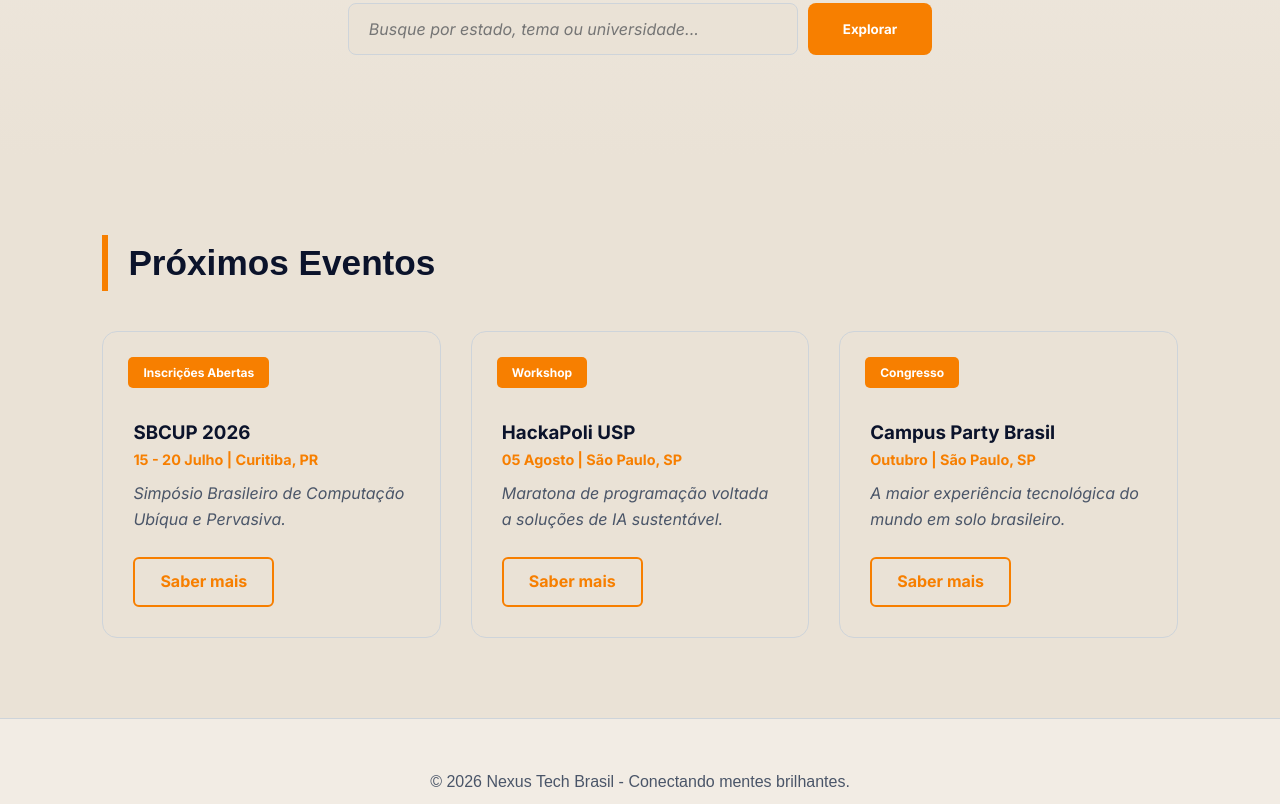
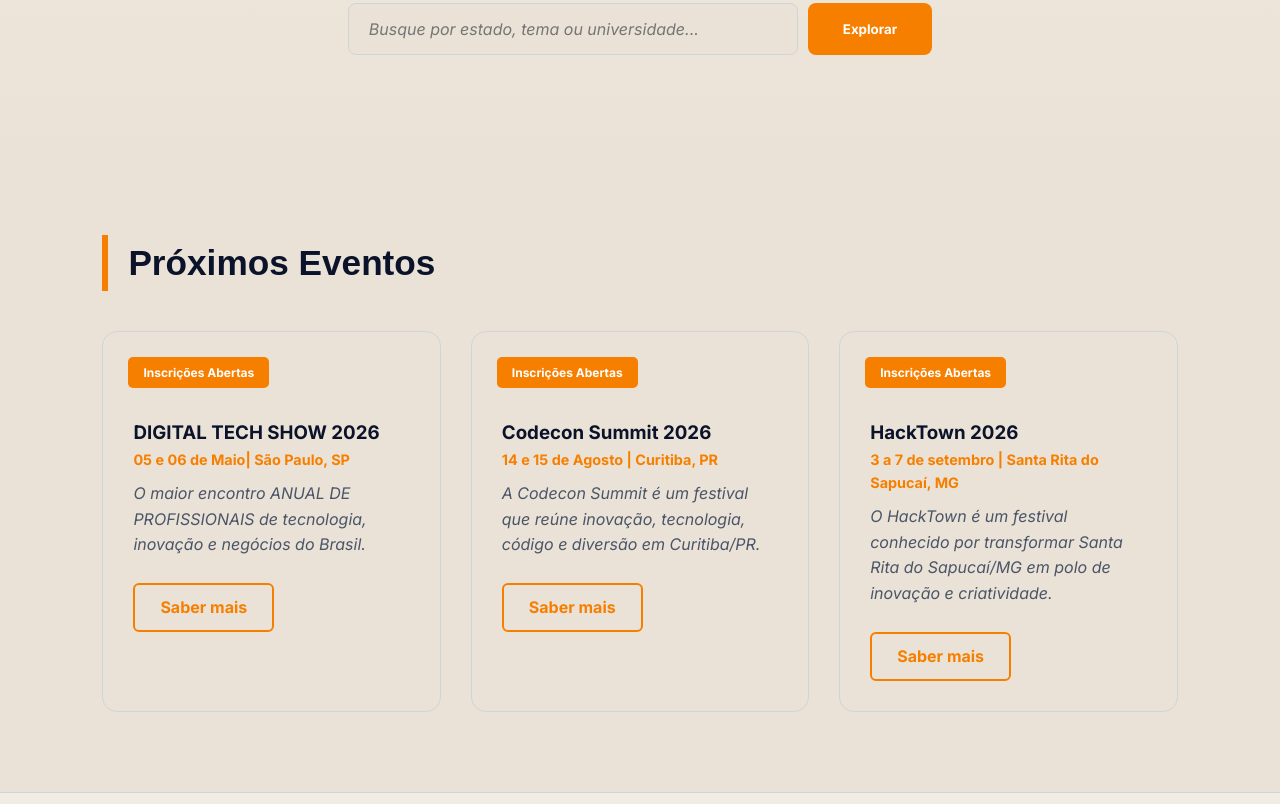
Before and after one commit to eduardamfigueredo/Nexus, a plain HTML site: page html/index.html in a window 1280 px wide. Shown: the part 499-1303 px from the top of the page. Drawn offline with Linux system fonts and the light colour scheme; files that its build step writes are made by us from their sources; files whose address does not match are found by name; a web font is replaced by a local one.

Commit message:
novos eventos

```diff
--- a/html/index.html
+++ b/html/index.html
@@ -41,29 +41,29 @@
             <div class="event-card">
                 <div class="event-badge">Inscrições Abertas</div>
                 <div class="event-content">
-                    <h3>SBCUP 2026</h3>
-                    <p class="date">15 - 20 Julho | Curitiba, PR</p>
-                    <p class="desc">Simpósio Brasileiro de Computação Ubíqua e Pervasiva.</p>
+                    <h3>DIGITAL TECH SHOW 2026</h3>
+                    <p class="date">05 e 06 de Maio| São Paulo, SP</p>
+                    <p class="desc">O maior encontro ANUAL DE PROFISSIONAIS de tecnologia, inovação e negócios do Brasil.</p>
                     <a href="#" class="btn-card">Saber mais</a>
                 </div>
             </div>
 
             <div class="event-card">
-                <div class="event-badge">Workshop</div>
+                <div class="event-badge">Inscrições Abertas</div>
                 <div class="event-content">
-                    <h3>HackaPoli USP</h3>
-                    <p class="date">05 Agosto | São Paulo, SP</p>
-                    <p class="desc">Maratona de programação voltada a soluções de IA sustentável.</p>
+                    <h3>Codecon Summit 2026</h3>
+                    <p class="date">14 e 15 de Agosto | Curitiba, PR</p>
+                    <p class="desc">A Codecon Summit é um festival que reúne inovação, tecnologia, código e diversão em Curitiba/PR.</p>
                     <a href="#" class="btn-card">Saber mais</a>
                 </div>
             </div>
 
             <div class="event-card">
-                <div class="event-badge">Congresso</div>
+                <div class="event-badge">Inscrições Abertas</div>
                 <div class="event-content">
-                    <h3>Campus Party Brasil</h3>
-                    <p class="date">Outubro | São Paulo, SP</p>
-                    <p class="desc">A maior experiência tecnológica do mundo em solo brasileiro.</p>
+                    <h3>HackTown 2026</h3>
+                    <p class="date">3 a 7 de setembro | Santa Rita do Sapucaí, MG</p>
+                    <p class="desc">O HackTown é um festival conhecido por transformar Santa Rita do Sapucaí/MG em polo de inovação e criatividade.</p>
                     <a href="#" class="btn-card">Saber mais</a>
                 </div>
             </div>
```
Also changed, not shown: evento 1.jpg (renamed from imagem/evento 1.jpg).
